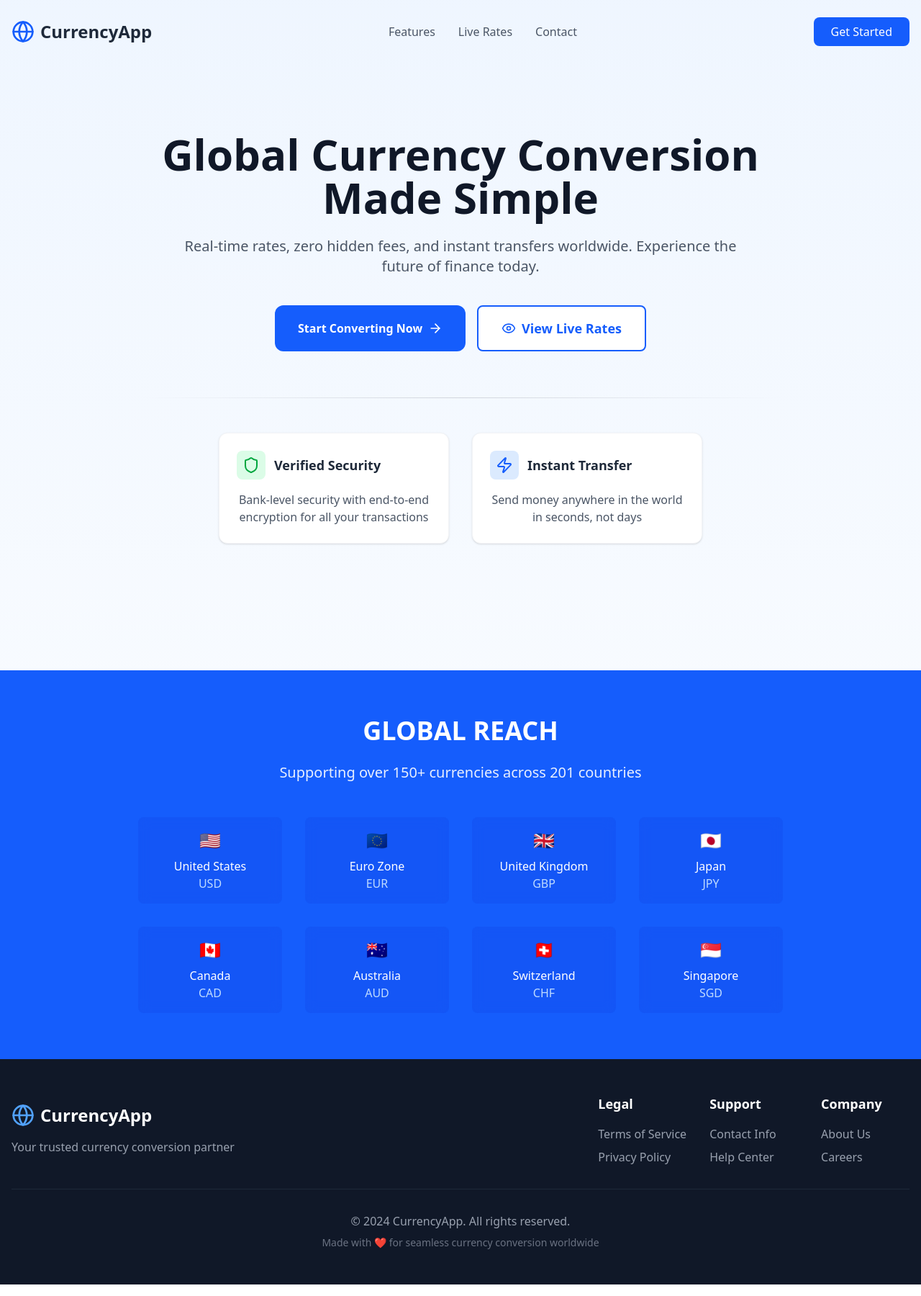
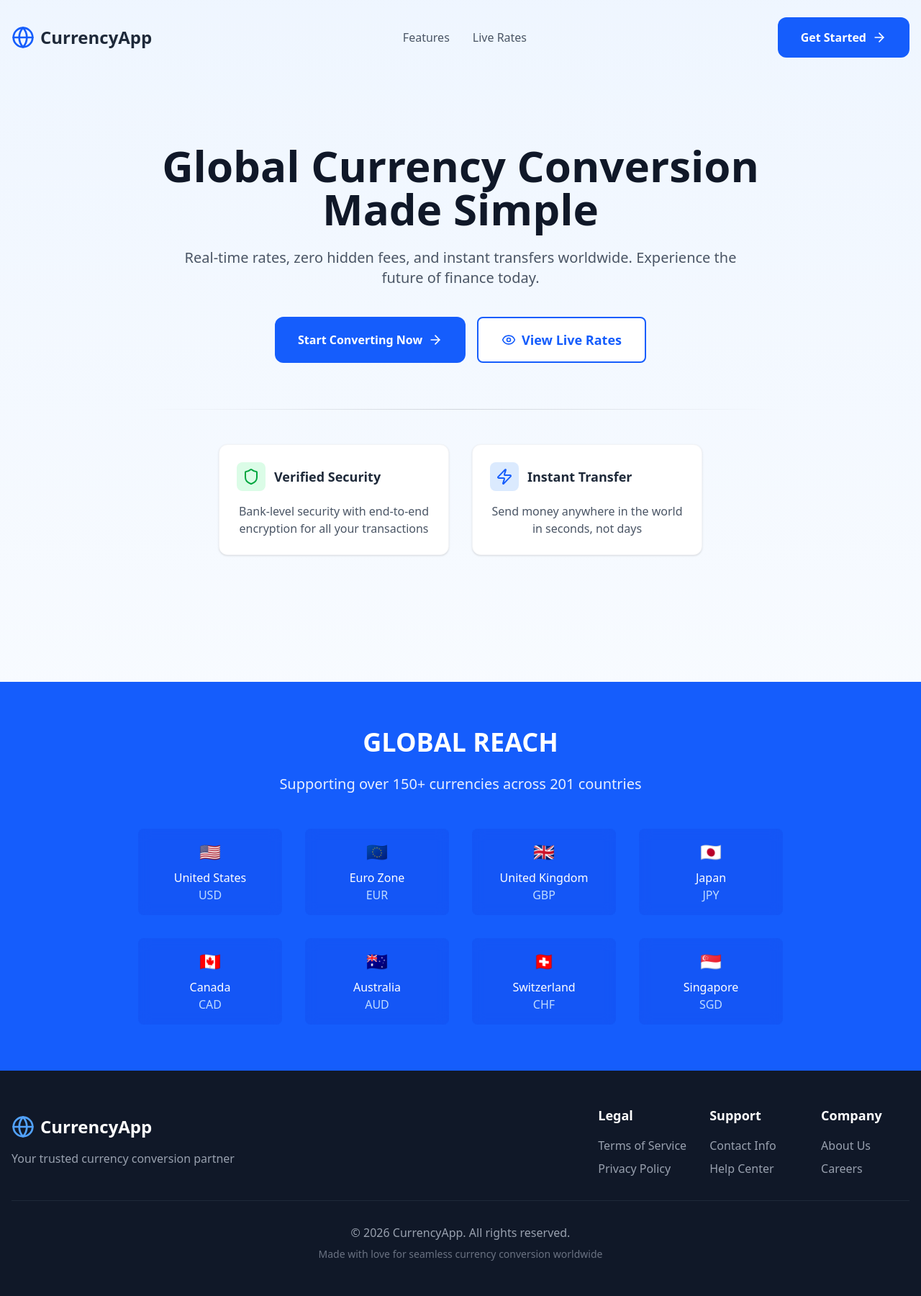
Before and after one commit to DALIANASSAR13/Currency-Converter, a React (Vite) app in the folder currency-app/: page / in a window 1280 px wide. Shown: the whole page at 72% size. Built offline with nearby package versions, Linux system fonts and the light colour scheme; the HTML template or start-up script is replaced by a standard one.

Commit message:
Update get start button to connect with converter page , also update the nav bar button

```diff
--- a/currency-app/src/pages/Home.jsx
+++ b/currency-app/src/pages/Home.jsx
@@ -20,13 +20,17 @@ const LandingPage = () => {
             <a href="#rates" className="text-gray-600 hover:text-blue-600 font-medium">
               Live Rates
             </a>
-            <a href="#contact" className="text-gray-600 hover:text-blue-600 font-medium">
-              Contact
-            </a>
           </div>
-          <button className="bg-blue-600 text-white px-6 py-2 rounded-lg hover:bg-blue-700 transition">
+          <Link
+  to="/convert"
+  className="flex items-center gap-2 bg-blue-600 hover:bg-blue-700 text-white px-8 py-4 rounded-xl font-bold transition-all transform hover:scale-105"
+>  Get Started
+
+  <ArrowRight size={20} />
+</Link>
+          {/* <button className="bg-blue-600 text-white px-6 py-2 rounded-lg hover:bg-blue-700 transition">
             Get Started
-          </button>
+          </button> */}
         </div>
       </nav>
 
@@ -185,10 +189,10 @@ const LandingPage = () => {
 
           <div className="border-t border-gray-800 pt-8 text-center">
             <p className="text-gray-400">
-              © 2024 CurrencyApp. All rights reserved.
+              © 2026 CurrencyApp. All rights reserved.
             </p>
             <p className="text-gray-500 text-sm mt-2">
-              Made with ❤️ for seamless currency conversion worldwide
+              Made with love for seamless currency conversion worldwide
             </p>
           </div>
         </div>
```
